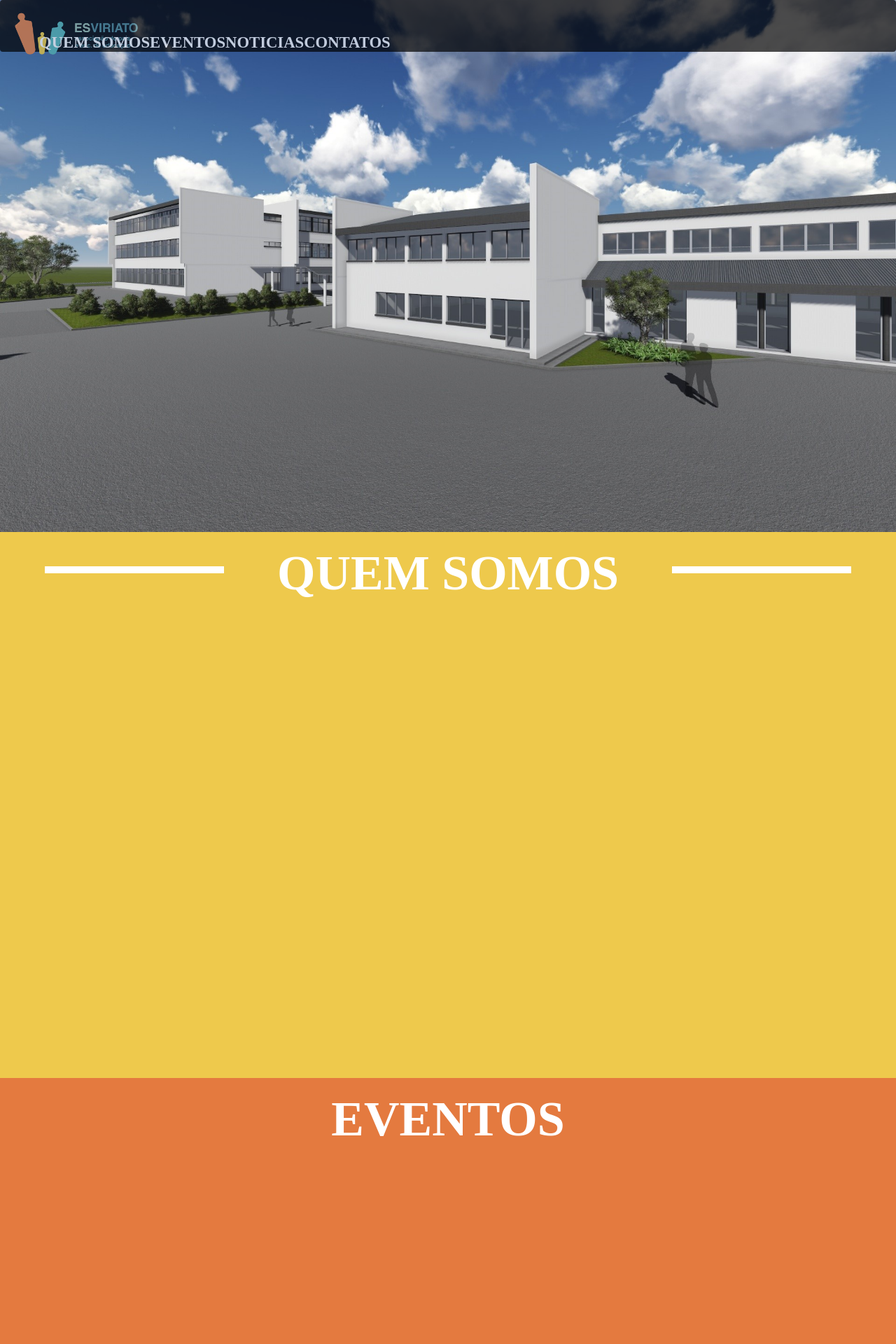
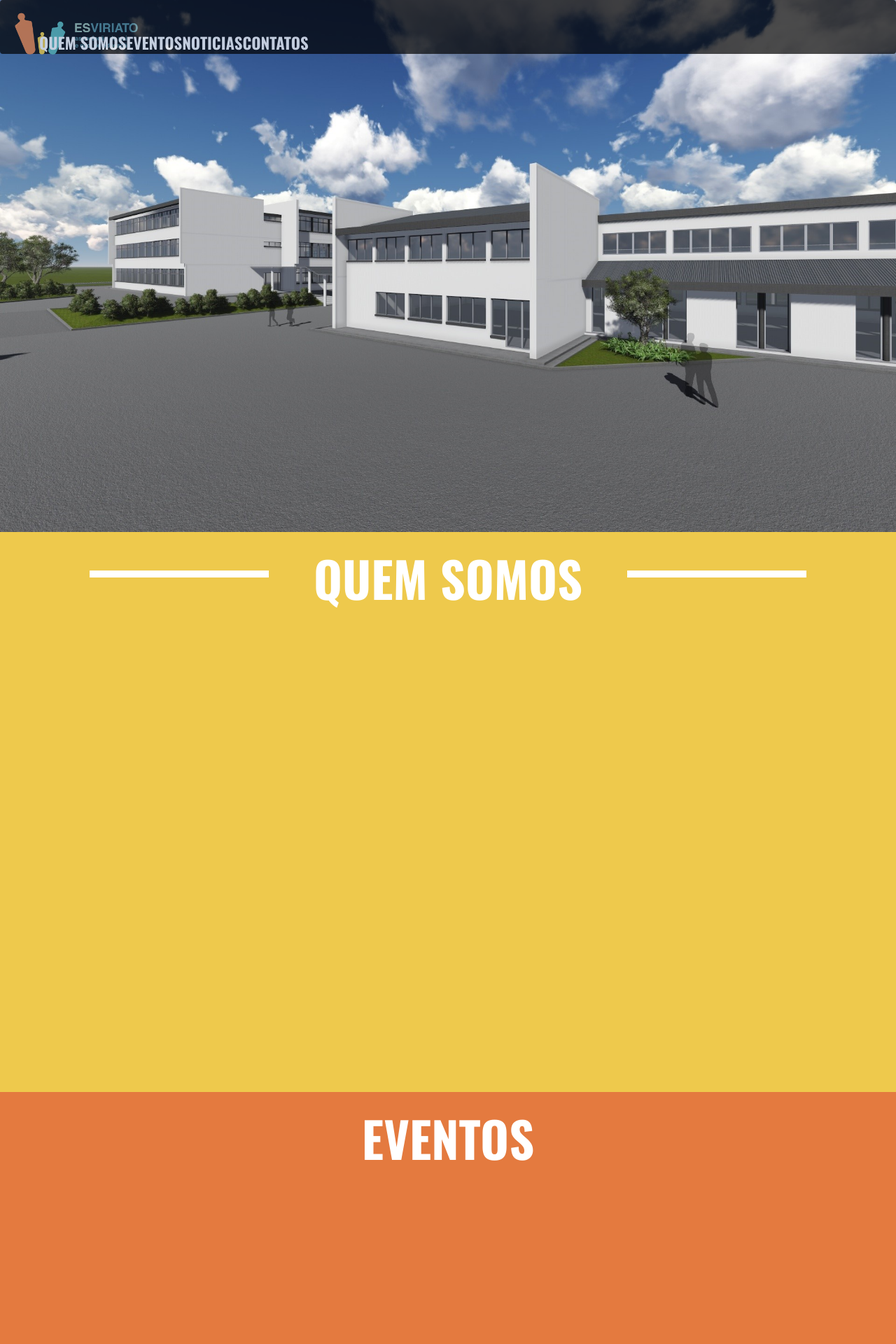
Before and after one commit to tiagonunes9/apeeesv, a PHP site: page /home.php in a window 1280 px wide. Shown: the top 1920 px of the page at 70% size. Run offline with PHP 8.4, Linux system fonts and the light colour scheme.

Commit message:
Estilos Gerais, fontes e cabeçalhos de secções
Importação da fonte de forma correcta. Criação de estilos globais partilhados por todas as secções e títulos.

```diff
--- a/home.php
+++ b/home.php
@@ -41,16 +41,23 @@
     </section>
 
     <section id="somos" class="somos">
-        <div class="somos-title">
-            <div class="somos-divider"><hr></div>
-            <div class="somos-h1"><h1>QUEM SOMOS</h1></div>
-            <div class="somos-divider"><hr></div>
+        <div class="div-title">
+            <div class="title-divider-left"><hr></div>
+            <div class="title-h1"><h1>QUEM SOMOS</h1></div>
+            <div class="title-divider-right"><hr></div>
         </div>
-        <div class="somos-content"></div>
+        <div class="div-content"></div>
     </section>
 
     <section id="eventos" class="eventos">
-        <h1>EVENTOS</h1>
+        <div class="div-title">
+            <div class="title-divider"><hr></div>
+            <div class="title-h1"><h1>EVENTOS</h1></div>
+            <div class="title-divider"><hr></div>
+        </div>
+        <div class="div-content"></div>
+    </section>
+
     </section>
 
     <section id="noticias" class="noticias">
--- a/style.css
+++ b/style.css
@@ -1,3 +1,5 @@
+@import url('https://fonts.googleapis.com/css2?family=Oswald:wght@200;300;400;500;600;700&display=swap');
+
 .navbar {
     position: fixed;
     width:100%;
@@ -7,7 +9,7 @@
 
   .link{
       color:white;
-      font-family: "Oswald";
+      font-family: 'Oswald', sans-serif;
       font-weight: bold;
       opacity:1;
       font-size:162%;
@@ -22,13 +24,12 @@
     height: 100%;
   }
 
-  /* SOMOS SECTION CSS RULES */
-  .somos {
-    background-color:#EEC94C;
+  section {
     height: 100vh;
   }
-  .somos-title {
-    height: 15ß;
+
+  .div-title {
+    height: 15%;
     margin:0;
     padding: 0;
     display: flex;
@@ -36,51 +37,53 @@
     align-items: center;
     justify-content: center;
   }
-  .somos-content {
-    margin: 0;
-    padding: 0;
-    height: 85%;
-  }
-  .somos-divider {
+  .title-divider-left {
     flex-grow: 1;
     width: 30%;
-    padding: 0 5%;
+    padding: 0 0 0 10%;
   }
-  .somos-divider hr {
+  .title-divider-right {
+    flex-grow: 1;
+    width: 30%;
+    padding: 0 10% 0 0;
+  }
+  .title-divider-left hr, .title-divider-right hr {
     margin: 0;
     padding: 0;
     border: 0;
     height: 10px;
     background-color: white;
   }
-  .somos-h1 {
+  .title-h1 {
     flex-grow: 1;
     width: 40%;
     text-align: center;
   }
-/* FIM SOMOS SECTION CSS RULES */
+  .div-content {
+    margin: 0;
+    padding: 0;
+    height: 85%;
+  }
+
+  .somos {
+    background-color:#EEC94C;
+  }
 
   .eventos{
     background-color:#E47A3F;
-    height: 100vh;
-    margin-top:-20px;
   }
 
   .noticias{
     background-color:#2F898D;
-    height: 100vh;
-    margin-top:-20px;
   }
 
   .contatos{
     background-color: #6A6A6A;
-    height: 100vh;
-    margin-top:-20px;
   }
 
   h1{
     color:white;
-    font-family: "Oswald";
+    font-family: 'Oswald', sans-serif;
     font-weight: bold;
     text-align:center;
     font-size:500%;
```
